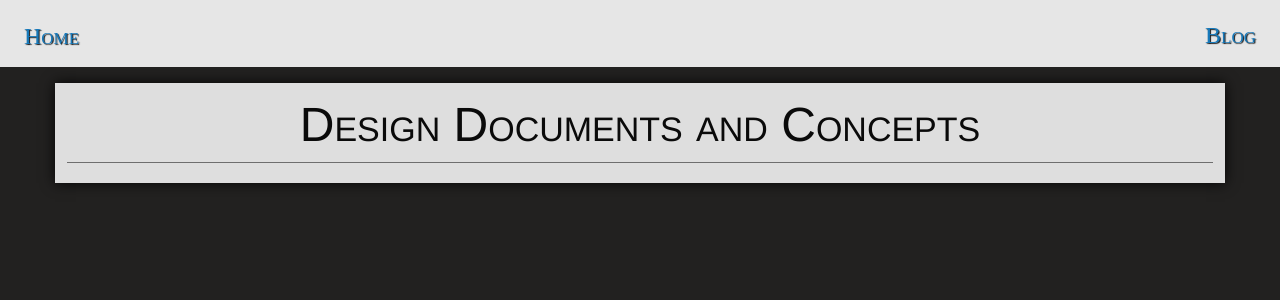
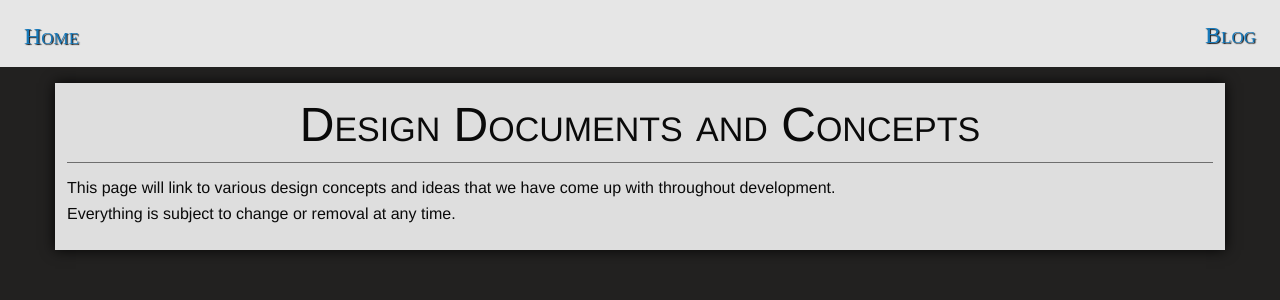
Before and after one commit to ori-sky/polar-space, a Jekyll site: the page built from design.md, in a window 1280 px wide. Shown: the top 300 px of the page. Built offline with Jekyll 4.4.1, drawn with Linux system fonts in a browser that asks for light colours; nearby versions of some CDN libraries; some web fonts are replaced; our own code applies the rules of GitHub Pages for plain Markdown files; library files that are not in the unit come from our copies.

Commit message:
design.md updated from https://stackedit.io/

```diff
--- a/design.md
+++ b/design.md
@@ -1,6 +1,8 @@
 ---
 title: Design Documents and Concepts
 ---
+This page will link to various design concepts and ideas that we have come up with throughout development.
+Everything is subject to change or removal at any time.
 <!--stackedit_data:
-eyJoaXN0b3J5IjpbNTY4MTE1MDU2LC0xMzcyNDY3NDg1XX0=
+eyJoaXN0b3J5IjpbOTI1Nzg0OTAwLC0xMzcyNDY3NDg1XX0=
 -->
```
